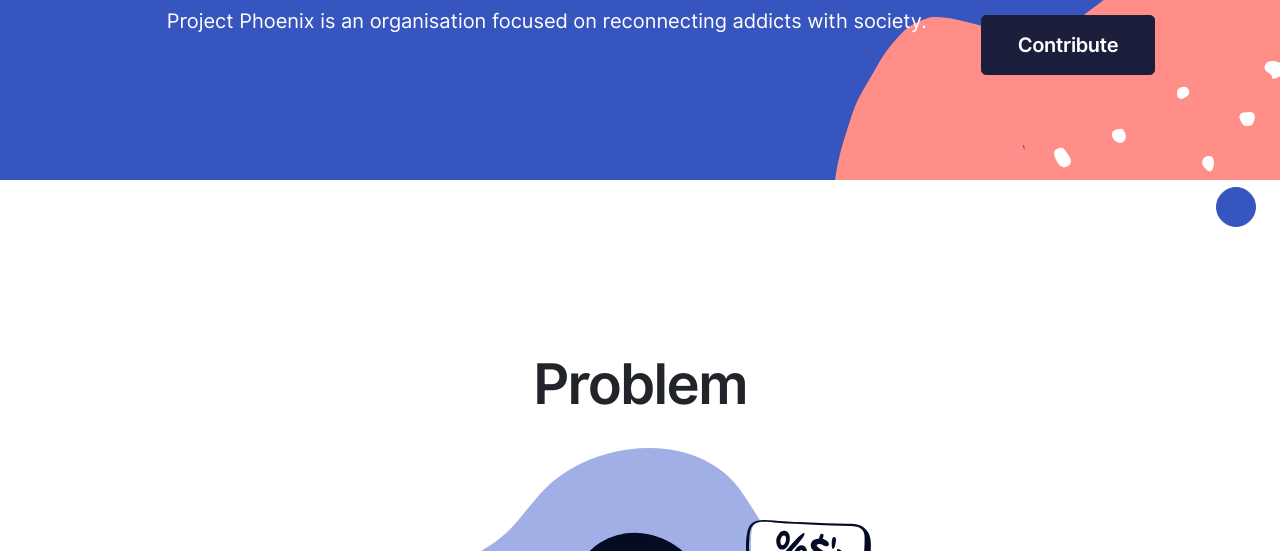
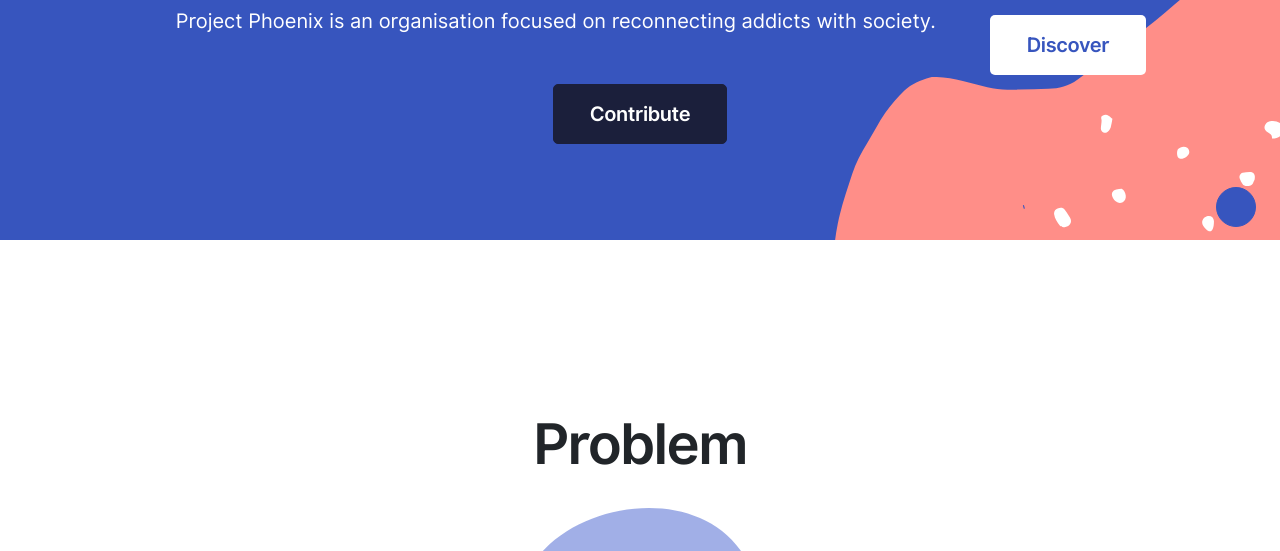
Before and after one commit to fraserwiseman/Project-Phoenix-website, a website: page index.html in a window 1280 px wide. Shown: the part 549-1100 px from the top of the page. Drawn offline with Linux system fonts and the light colour scheme; no server answers; files whose address does not match are found by name; a web font is replaced by a local one.

Commit message:
Update index.html

```diff
--- a/index.html
+++ b/index.html
@@ -104,7 +104,7 @@
                   reconnecting addicts with society.
                 </h5>
               </div>
-              <!-- <a href="#demos" class="btn btn-lg btn-white mx-1" data-smooth-scroll>Discover Phoenix</a> -->
+              <a href="#demos" class="btn btn-lg btn-white mx-1" data-smooth-scroll>Discover</a>
               <a href="support.html" class="btn btn-lg btn-primary-3 mx-1">Contribute</a>
             </div>
           </div>
```
